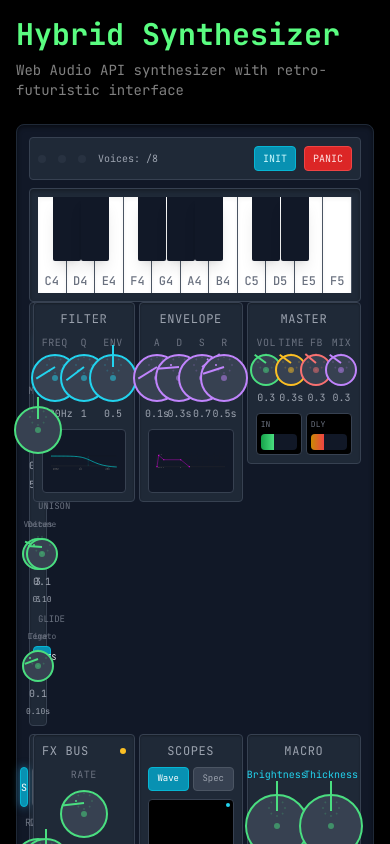
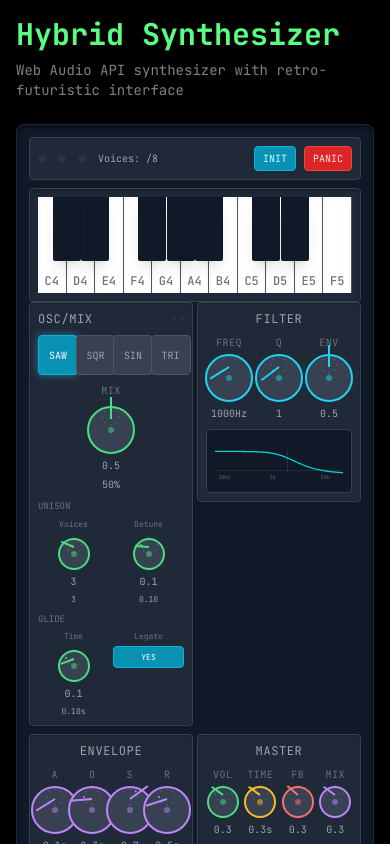
Before and after one commit to james-ralph8555/nextjs-portfoliosite, a Next.js app: page /synth in a window 390 px wide. Shown: the top 844 px of the page. Built offline with nearby package versions, Linux system fonts and the light colour scheme; a web font is replaced by a local one.

Commit message:
added synth

```diff
--- a/src/styles/04-components.css
+++ b/src/styles/04-components.css
@@ -233,7 +233,12 @@
   /* Mobile Layout (<768px) */
   @media (max-width: 767px) {
     .synth-grid-desktop {
-      @apply grid-cols-1 gap-1;
+      @apply grid-cols-2 gap-1;
+      grid-template-areas:
+        "osc filter"
+        "env master"
+        "lfo fx"
+        "scopes macro";
     }
 
     .synth-grid-desktop > div {
```
